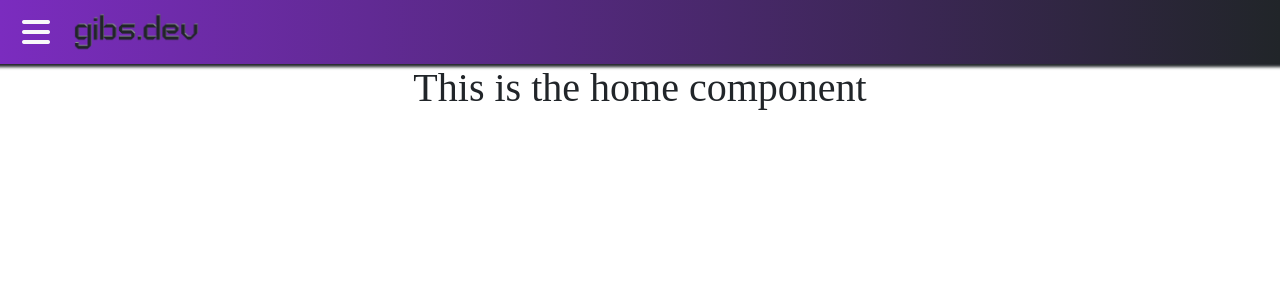
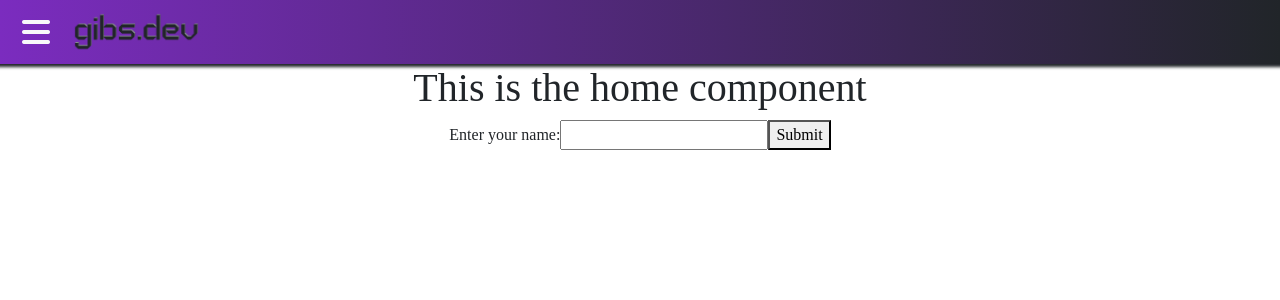
Before and after one commit to gibsgibs/react-to-this, a React (Create React App) app: page / in a window 1280 px wide. Shown: the top 300 px of the page. Built offline with nearby package versions, Linux system fonts and the light colour scheme; a web font is replaced by a local one.

Commit message:
Server is setup.

```diff
--- a/package.json
+++ b/package.json
@@ -20,11 +20,14 @@
     "react-router-dom": "^5.2.0",
     "react-scripts": "3.4.3"
   },
+  "proxy": "http://localhost:3001",
   "scripts": {
     "start": "react-scripts start",
     "build": "react-scripts build",
     "test": "react-scripts test",
-    "eject": "react-scripts eject"
+    "eject": "react-scripts eject",
+    "server": "node-env-run server --exec nodemon | pino-colada",
+    "dev": "run-p server start"
   },
   "eslintConfig": {
     "extends": "react-app"
--- a/src/App.js
+++ b/src/App.js
@@ -5,7 +5,7 @@ import 'bootstrap/dist/js/bootstrap.bundle';
 import './scss/main.scss';
 
 import { Navbar } from './components/Navbar/Navbar';
-import { Home } from './components/home';
+import { Home } from './components/Home';
 import { About } from './components/About';
 import { Contact } from './components/Contact';
 
--- a/src/components/home.js
+++ b/src/components/home.js
@@ -1,12 +1,36 @@
 import React, { Component } from 'react';
 
 export class Home extends Component {
-
+    constructor(props) {
+        super(props);
+        this.state = {
+          name: '',
+          greeting: ''
+        };
+        this.handleChange = this.handleChange.bind(this);
+        this.handleSubmit = this.handleSubmit.bind(this);
+    }
+    handleChange(event) {
+        this.setState({ name: event.target.value });
+    }
+    handleSubmit(event) {
+        event.preventDefault();
+        fetch(`/api/greeting?name=${encodeURIComponent(this.state.name)}`)
+            .then(response => response.json())
+            .then(state => this.setState(state));
+    }
     render() {
         return(
             <div className="text-center">
                 <h1>This is the home component</h1>
+                <form onSubmit={this.handleSubmit}>
+                    <label htmlFor="name">Enter your name: </label>
+                    <input id="name" type="text" value={this.state.name} onChange={this.handleChange} />
+                    <button type="submit">Submit</button>
+                </form>
+                <p>{this.state.greeting}</p>
             </div>
+
         )
     };
 };
```
Also changed, not shown: 1 other file (tests, documents, lock files or other folders).
